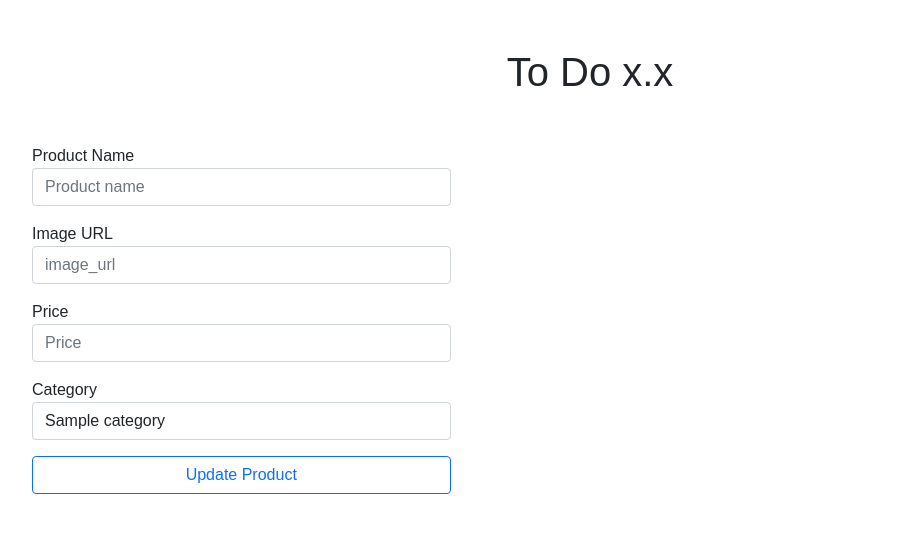
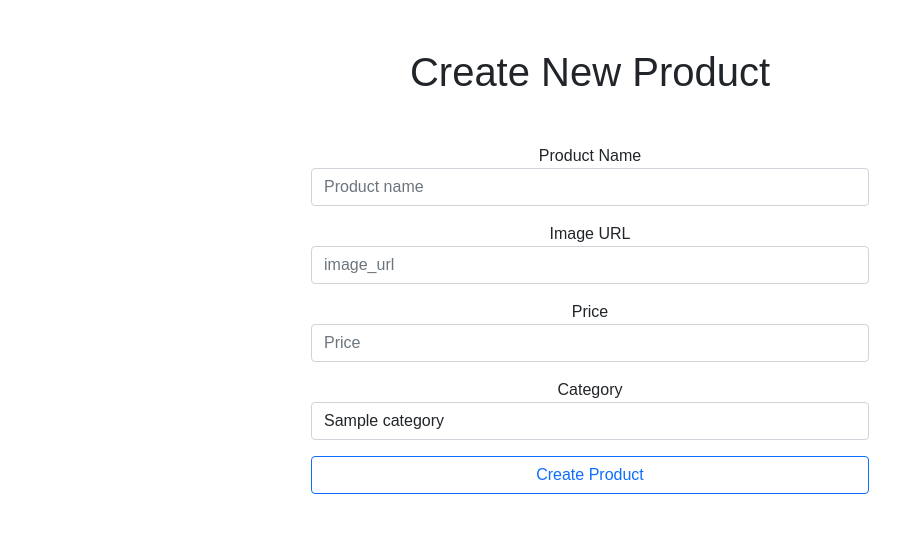
Before and after one commit to JuanTGit/flask_setup, a Flask app: page /product/create in a window 1280 px wide. Shown: the part 56-589 px from the top of the page, without its empty margins (50-950 px from the left). Run offline with Flask 3, Linux system fonts and the light colour scheme; a user stored in the database is signed in; tables that the repository leaves empty hold one stand-in row (values such as "Sample post"); some libraries are stand-ins or nearby versions.

Commit message:
Updated authentication for routes

```diff
--- a/project/forms.py
+++ b/project/forms.py
@@ -21,3 +21,4 @@ class ProductUpdate(FlaskForm):
     price = StringField('Price', validators=[DataRequired()])
     category = SelectField('Category')
     submit = SubmitField('Update Product')
+    create = SubmitField('Create Product')
--- a/project/routes.py
+++ b/project/routes.py
@@ -5,7 +5,7 @@ from flask import render_template, redirect, url_for, flash
 # Forms for users to input data
 from project.forms import RegisterForm, LoginForm, ProductUpdate
 from project.models import User, Product, Category
-from flask_login import login_user, logout_user, login_required
+from flask_login import login_user, logout_user, login_required, current_user
 
 @app.route('/')
 def index():
@@ -83,11 +83,15 @@ def product_info(prod_id):
     return render_template('product.html', product=product)
 
 @app.route('/product/<prod_id>/edit', methods=['GET', 'POST'])
+@login_required
 def product_edit(prod_id):
     form = ProductUpdate()
     form.category.choices = [(c.id, c.name) for c in Category.query.all()]
     product = Product.query.get_or_404(prod_id)
     if form.validate_on_submit():
+        if not current_user.is_admin:
+            flash("You don't have permissions to do that.", "danger")
+            return redirect(url_for('index'))
         name = form.name.data
         image_url = form.image_url.data
         price = form.price.data
@@ -99,13 +103,18 @@ def product_edit(prod_id):
         product.category_id = category
 
         product.save()
+        flash(f'Successfully Updated { product.name }!', 'success')
 
     return render_template('edit_product.html', product=product, form=form)
 
 @app.route('/product/create', methods=['GET', 'POST'])
+@login_required
 def new_product():
     form = ProductUpdate()
     form.category.choices = [(c.id, c.name) for c in Category.query.all()]
+    if not current_user.is_admin:
+        flash("You don't have permissions to do that.", "danger")
+        return redirect(url_for('index'))
     if form.validate_on_submit():
         name = form.name.data
         price = form.price.data
@@ -119,14 +128,19 @@ def new_product():
         new_product.category_id = category
 
         new_product.create()
-        flash('')
+        flash(f'{new_product.name} has been created successfully!', 'success')
+        return redirect(url_for('index'))
 
 
 
     return render_template('new_product.html', form=form)
 
 @app.route('/product/<prod_id>/delete')
+@login_required
 def delete_product(prod_id):
+    if not current_user.is_admin:
+        flash("You don't have permissions to do that.", "danger")
+        return redirect(url_for('index'))
     product = Product.query.get_or_404(prod_id)
     product.delete()
     flash(f'{product.name} has been deleted', 'danger')
--- a/project/templates/new_product.html
+++ b/project/templates/new_product.html
@@ -1,32 +1,32 @@
 {% extends 'base.html' %}
 
 {% block content %}
-<h1 class="text-center m-5">To Do x.x</h1>
-<div class="col-6">
+<h1 class="text-center m-5">Create New Product</h1>
+<div class="col-12 text-center">
     <form action="" method="post">
         {{ form.csrf_token }}
         <div class="form-group">
             <div class="col-12 mb-3">
-                <fieldset class="w-75">
-                    {{ form.name.label }}
+                {{ form.name.label }}
+                <fieldset class="w-50 mx-auto d-flex justify-content-center align-items-center">
                     {{ form.name(class='form-control', placeholder='Product name', value=name) }}
                 </fieldset>
             </div>
             <div class="col-12 mb-3">
-                <fieldset class="w-75">
-                    {{ form.image_url.label }}
+                {{ form.image_url.label }}
+                <fieldset class="w-50 mx-auto d-flex justify-content-center align-items-center">
                     {{ form.image_url(class='form-control', placeholder='image_url', value=image_url) }}
                 </fieldset>
             </div>
             <div class="col-12 mb-3">
-                <fieldset class="w-75">
-                    {{ form.price.label }}
+                {{ form.price.label }}
+                <fieldset class="w-50 mx-auto d-flex justify-content-center align-items-center">
                     {{ form.price(class='form-control', placeholder='Price', value=price) }}
                 </fieldset>
             </div>
             <div class="col-12 mb-3">
-                <fieldset class="w-75">
-                    {{ form.category.label }}
+                {{ form.category.label }}
+                <fieldset class="w-50 mx-auto d-flex justify-content-center align-items-center">
                     <select class="form-control" name="category">
                         {% for category in form.category.choices %}
                             {% if category[0] == category_id %}
@@ -38,7 +38,7 @@
                     </select>
                 </fieldset>
             </div>
-            {{ form.submit(class='btn btn-outline-primary w-75') }}
+            {{ form.create(class='btn btn-outline-primary w-50') }}
         </div>
     </form>
 </div>
```
Also changed, not shown: project/templates/edit_product.html (+9 -9 lines), 1 other file.
